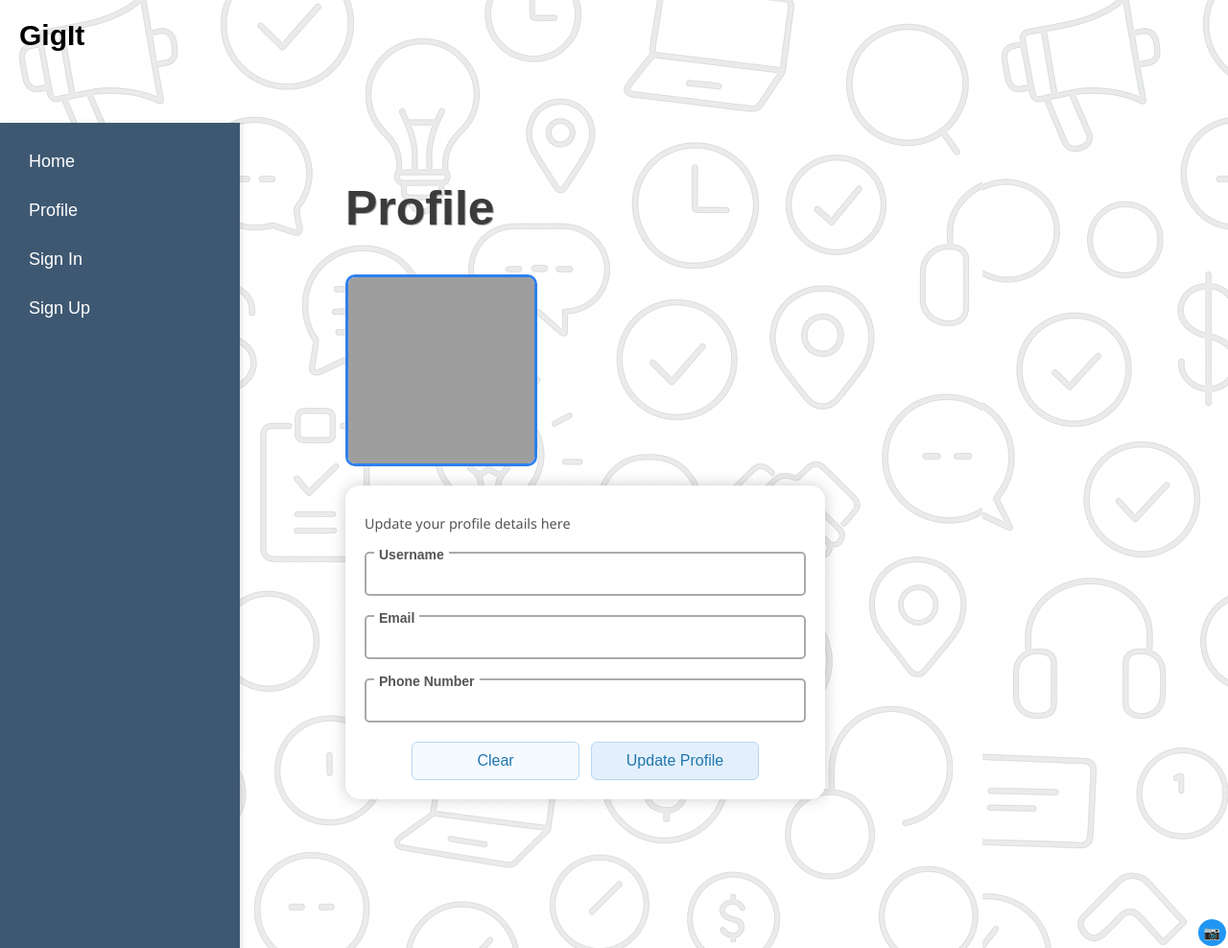
After one commit to AdamZahiruddin/GigIt, a PHP site: the page made by gigit UI/profile.html in a window 1280 px wide. The commit adds this page. Shown: the whole page at 96% size. Run offline with PHP 8.4, Linux system fonts and the light colour scheme; grey boxes are pictures that could not be loaded.

Commit message:
change some names and stuff

```diff
--- /dev/null
+++ b/gigit UI/profile.css
@@ -0,0 +1,42 @@
+.sprofileform {
+  width: 100%;
+  max-width: 600px;
+  margin: auto;
+  padding: 20px;
+  background-color: none;
+  border-radius: 8px;
+}
+
+
+
+.profile-pic-container {
+  width: 200px;
+  height: 200px;
+  border-radius: 50%;
+  object-fit: cover;
+  margin-bottom: 20px;
+  background-color: #3e5872;
+  text-align: center;
+
+}
+
+.profile-pic {
+  width: 100%;
+  height: 100%;
+  border-radius: 10px;
+  object-fit: cover;
+  border: 3px solid #2f80ed;
+}
+
+.upload-btn {
+  position: absolute;
+  bottom: 0;
+  right: 0;
+  background-color: #2196f3;
+  color: white;
+  border-radius: 50%;
+  padding: 6px;
+  font-size: 14px;
+  cursor: pointer;
+  border: 2px solid white;
+}
--- /dev/null
+++ b/gigit UI/profile.html
@@ -0,0 +1,65 @@
+<!DOCTYPE html>
+<html lang="en">
+
+<head>
+    <meta charset="UTF-8">
+    <title>GigIt Profile</title>
+
+    <link rel="stylesheet" href="stylegig.css">
+    <link rel="stylesheet" href="profile.css">
+</head>
+
+<body class="lightmode">
+    <header>
+        <nav class="sidebar">
+
+            <a href="index.html">Home</a>
+            <a href="profile.html">Profile</a>
+            <a href="signin.html">Sign In</a>
+            <a href="signup.html">Sign Up</a>
+
+        </nav>
+    </header>
+    <div class="mid-section">
+        <div class="logo light">GigIt</div>
+
+        <div class="sprofileform">
+            <h1>Profile</h1>
+
+            <!-- profile pciture -->
+
+            <form action="profile.html" method="post">
+                <div class="profile-pic-container">
+                    <img src="https://cdn-icons-png.flaticon.com/512/149/149071.png" alt="Default Avatar"
+                        class="profile-pic">
+
+                    <label for="upload-photo" class="upload-btn">
+                        📷
+                    </label>
+                    <input type="file" id="upload-photo" style="display: none;">
+                </div>
+                <div class="container">
+                    <p class="subtext" style="text-align: left;">Update your profile details here</p>
+                    <div class="contain-input">
+                        <label for="username">Username</label>
+                        <input type="text" id="username" required />
+                    </div>
+                    <div class="contain-input">
+                        <label for="email">Email</label>
+                        <input type="email" id="email" required />
+                    </div>
+                    <div class="contain-input">
+                        <label for="phone">Phone Number</label>
+                        <input type="tel" id="phone" required />
+                    </div>
+                    <div id="contain-buttons">
+                        <button type="reset">Clear</button>
+                        <button type="submit">Update Profile</button>
+                    </div>
+                </div>
+            </form>
+        </div>
+    </div>
+</body>
+
+</html>
--- a/gigit UI/stylegig.css
+++ b/gigit UI/stylegig.css
@@ -11,6 +11,11 @@ body {
   background-color: #6b92b9;
 }
 
+.lightmode {
+  background: url("Images/Gigit background white.png") repeat;
+  background-color: #f0f0f0;
+}
+
 .mid-section {
   display: flex;
   flex-direction: column;
@@ -21,7 +26,34 @@ body {
 * {
   box-sizing: border-box;
 }
+/*sidebar styles*/
+.sidebar {
+  position: fixed;
+  display: flex;
+  flex-direction: column;
+  top: 0;
+  left: 0;
+  width: 250px;
+  height: 100%;
+  background-color: #3e5872;
+  color: white;
+  padding: 20px;
+  box-shadow: 2px 0px 5px rgba(0, 0, 0, 0.1);
+  margin-top: 10%;
+}
 
+.sidebar a {
+  color: white;
+  text-decoration: none;
+  padding: 10px;
+  font-size: 18px;
+  margin-bottom: 10px;
+  border-radius: 5px;
+}
+.sidebar a:hover {
+  background-color: #1b314e;
+  transition: background-color 0.3s ease;
+}
 h1 {
   margin-bottom: 40px;
   color: rgb(59, 59, 59);
@@ -37,13 +69,7 @@ label {
   font-weight: bold;
 }
 
-input {
-  width: 95%;
-  padding: 8px;
-  margin-top: 5px;
-  border-radius: 5px;
-  border: 1px solid #fffbfb;
-}
+
 
 .bluebutton {
   font-family: "Segoe UI", Tahoma, Geneva, Verdana, sans-serif;
@@ -68,10 +94,13 @@ input {
   top: 20px;
   left: 20px;
   color: white;
-  font-size: 16px;
+  font-size: 30px;
   font-weight: bold;
 }
 
+.light {
+  color: black;
+}
 .links {
   color: #4a90e2;
   text-decoration: none;
@@ -84,7 +113,6 @@ input {
   color: #357ab8;
   transition: color 0.3s ease;
 }
-
 
 .loginform {
   width: 100%;
@@ -99,7 +127,6 @@ input {
   text-align: center;
   align-items: center;
   width: 500px;
-
 }
 
 /* Input styles */
@@ -109,8 +136,9 @@ input {
 }
 .contain-input label {
   position: absolute;
-  top: -10px;
+  top: -15px;
   left: 10px;
+
   background: white;
   padding: 0 5px;
   font-size: 14px;
@@ -120,6 +148,7 @@ input {
 }
 .contain-input input[type="text"],
 .contain-input input[type="tel"],
+.contain-input input[type="email"],
 .contain-input input[type="password"] {
   width: 100%;
   padding: 12px 10px;
@@ -127,12 +156,10 @@ input {
   border: 2px solid #aaa;
   border-radius: 5px;
   outline: none;
+
 }
 
-.input-group input:focus + label,
-.input-group input:not(:placeholder-shown) + label {
-  color: #007bff;
-}
+
 .contain-radio {
   color: #555;
   display: inline;
@@ -170,6 +197,7 @@ input {
   font-size: 1rem;
   cursor: pointer;
   transition: background 0.2s;
+  width: 175px;
 }
 #contain-buttons button[type="reset"] {
   background: #f5faff;
```
Also changed, not shown: gigit UI/Images/Gigit background white.png (renamed from gigit UI/Images/Gigit background white (1).png).
